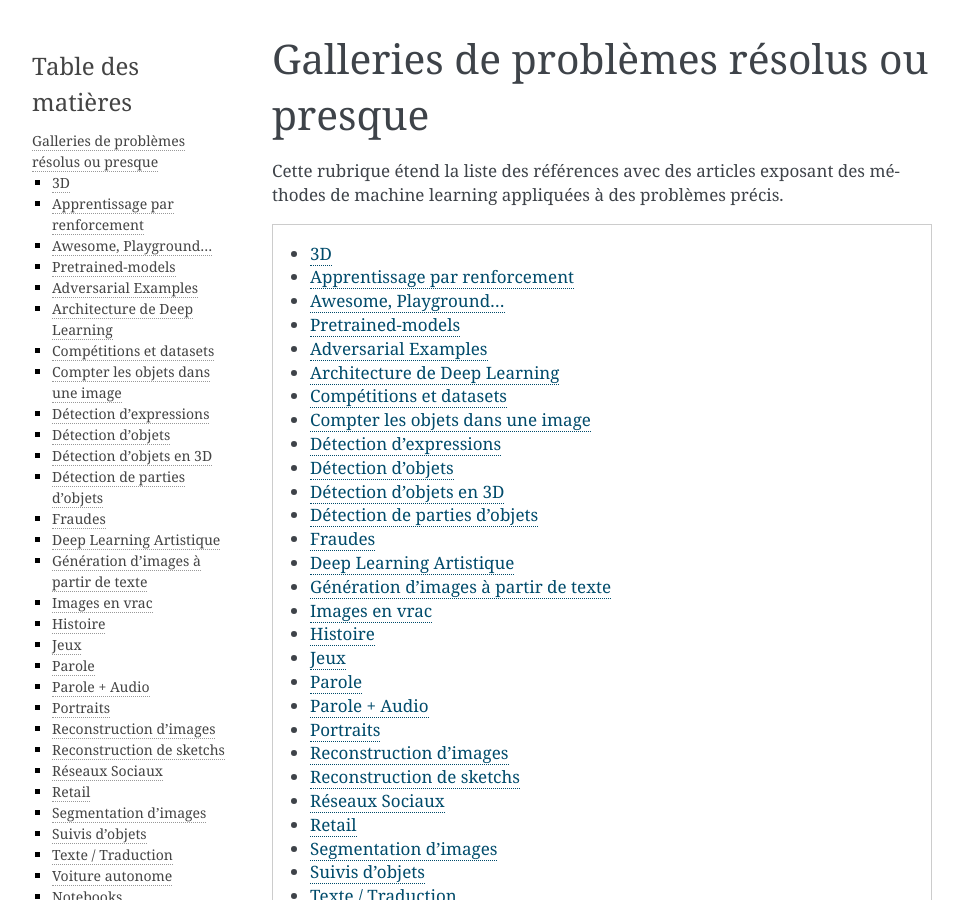
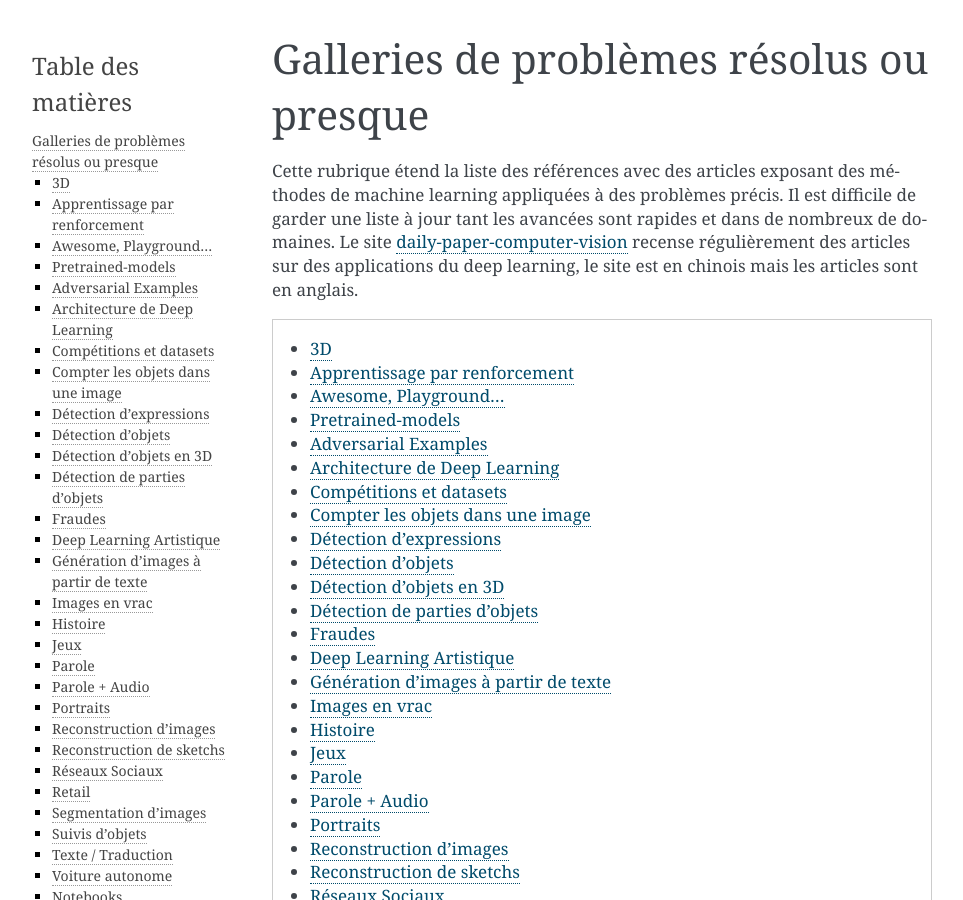
Before and after one commit to sdpython/ensae_teaching_dl, a Sphinx documentation site: the page built from _doc/sphinxdoc/source/chapters/dl_resolus.rst, in a window 1280 px wide and 900 px high. Shown: the whole window, without its empty margins (148-1111 px from the left). Built offline with Sphinx 7.4.7, drawn with Linux system fonts in a browser that asks for light colours; pages that are not in the unit, such as notebooks, are missing from menus; cross-references to code outside the pages are shown as plain code; the version number is read from the project's files by our own code.

```diff
--- a/_doc/sphinxdoc/source/chapters/dl_resolus.rst
+++ b/_doc/sphinxdoc/source/chapters/dl_resolus.rst
@@ -7,7 +7,13 @@ Galleries de problèmes résolus ou presque
 
 Cette rubrique étend la liste des références avec des articles
 exposant des méthodes de machine learning appliquées à des problèmes
-précis.
+précis. Il est difficile de garder une liste à jour
+tant les avancées sont rapides et dans de nombreux de domaines.
+Le site
+`daily-paper-computer-vision <https://github.com/amusi/daily-paper-computer-vision>`_
+recense régulièrement des articles sur des applications du
+deep learning, le site est en chinois mais les articles
+sont en anglais.
 
 .. contents::
     :local:
```
Also changed, not shown: _doc/sphinxdoc/source/blog/2018/2018-11-30_reading.rst (added, +11 -0 lines).
